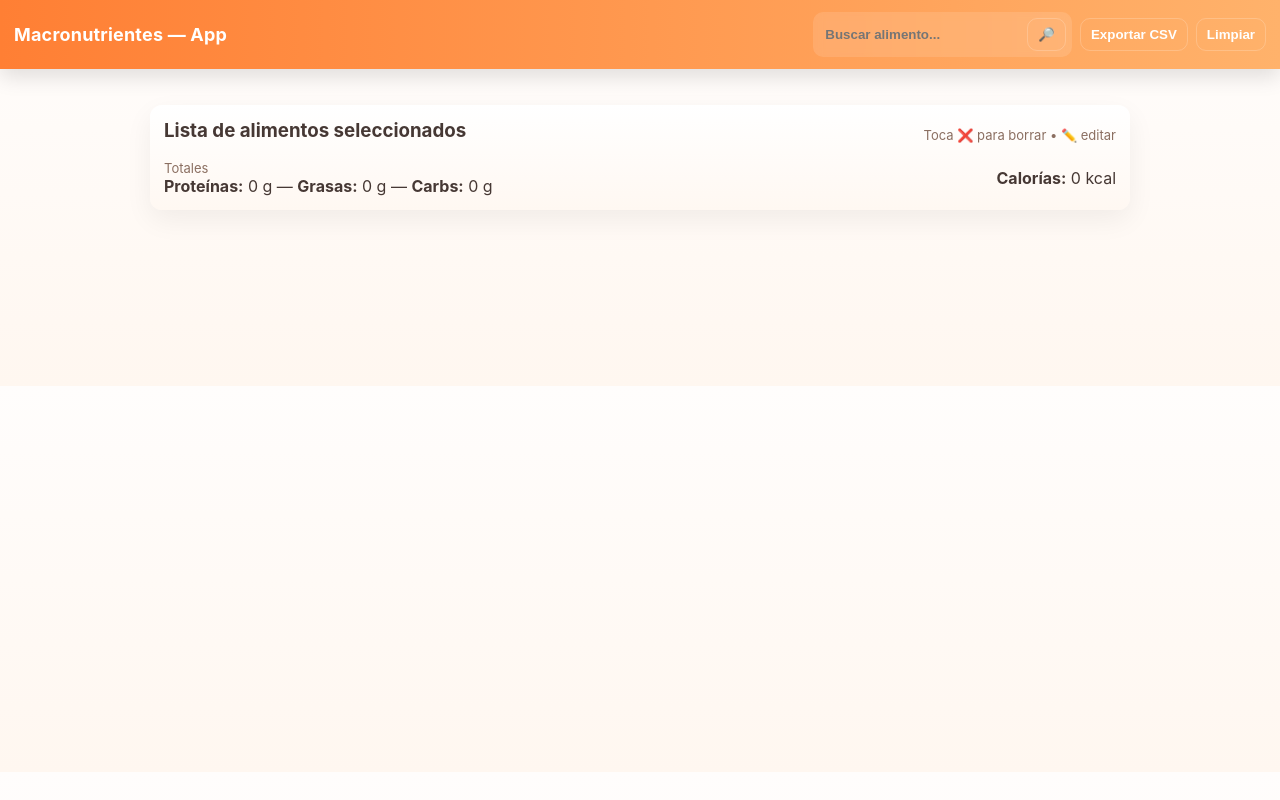
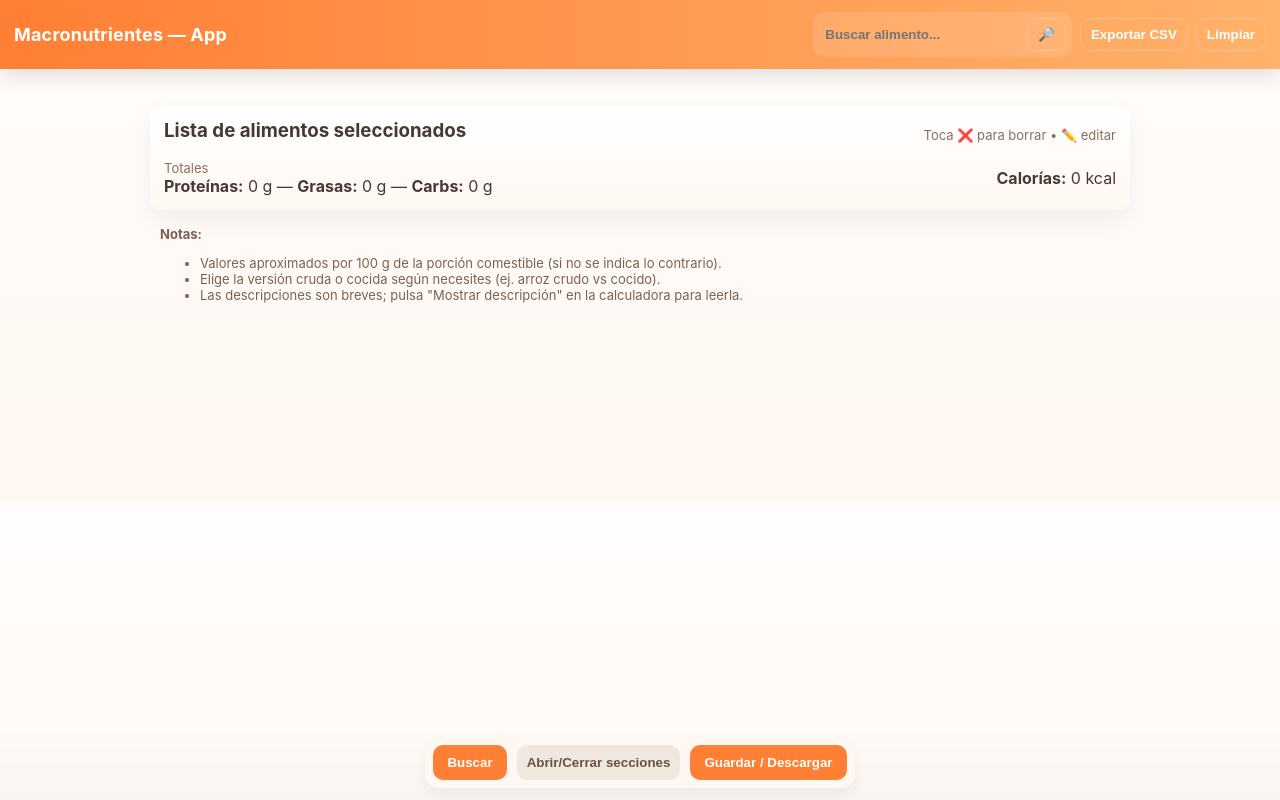
Before and after one commit to IgnacioAguilarIA/Prueba-1, a plain HTML site: page index.html in a window 1280 px wide. Drawn offline with Linux system fonts and the light colour scheme.

Commit message:
Update index.html

```diff
--- a/index.html
+++ b/index.html
@@ -559,14 +559,30 @@
       <div style="display:flex;gap:12px;margin-top:10px;align-items:center;justify-content:space-between">
         <div>
           <div class="small">Totales</div>
-                <div><b>Proteínas:</b> <span id="totalProteinas">0</span> g — <b>Grasas:</b> <span
-                        id="totalGrasas">0</span> g —
+          <div><b>Proteínas:</b> <span id="totalProteinas">0</span> g — <b>Grasas:</b> <span id="totalGrasas">0</span> g —
             <b>Carbs:</b> <span id="totalCarbs">0</span> g
           </div>
         </div>
         <div><b>Calorías:</b> <span id="totalCalorias">0</span> kcal</div>
       </div>
     </div>
+
+    <div class="notes">
+      <strong>Notas:</strong>
+      <ul>
+        <li>Valores aproximados por 100 g de la porción comestible (si no se indica lo contrario).</li>
+        <li>Elige la versión cruda o cocida según necesites (ej. arroz crudo vs cocido).</li>
+        <li>Las descripciones son breves; pulsa "Mostrar descripción" en la calculadora para leerla.</li>
+      </ul>
+    </div>
+
+    <footer class="appbar">
+      <div class="bar">
+        <button onclick="focusSearch()">Buscar</button>
+        <button class="muted" onclick="toggleAllSections()">Abrir/Cerrar secciones</button>
+        <button onclick="downloadJSON()">Guardar / Descargar</button>
+      </div>
+    </footer>
 </body>
 
 </html>
```
Lines whose indentation alone changed are shown as unchanged.
